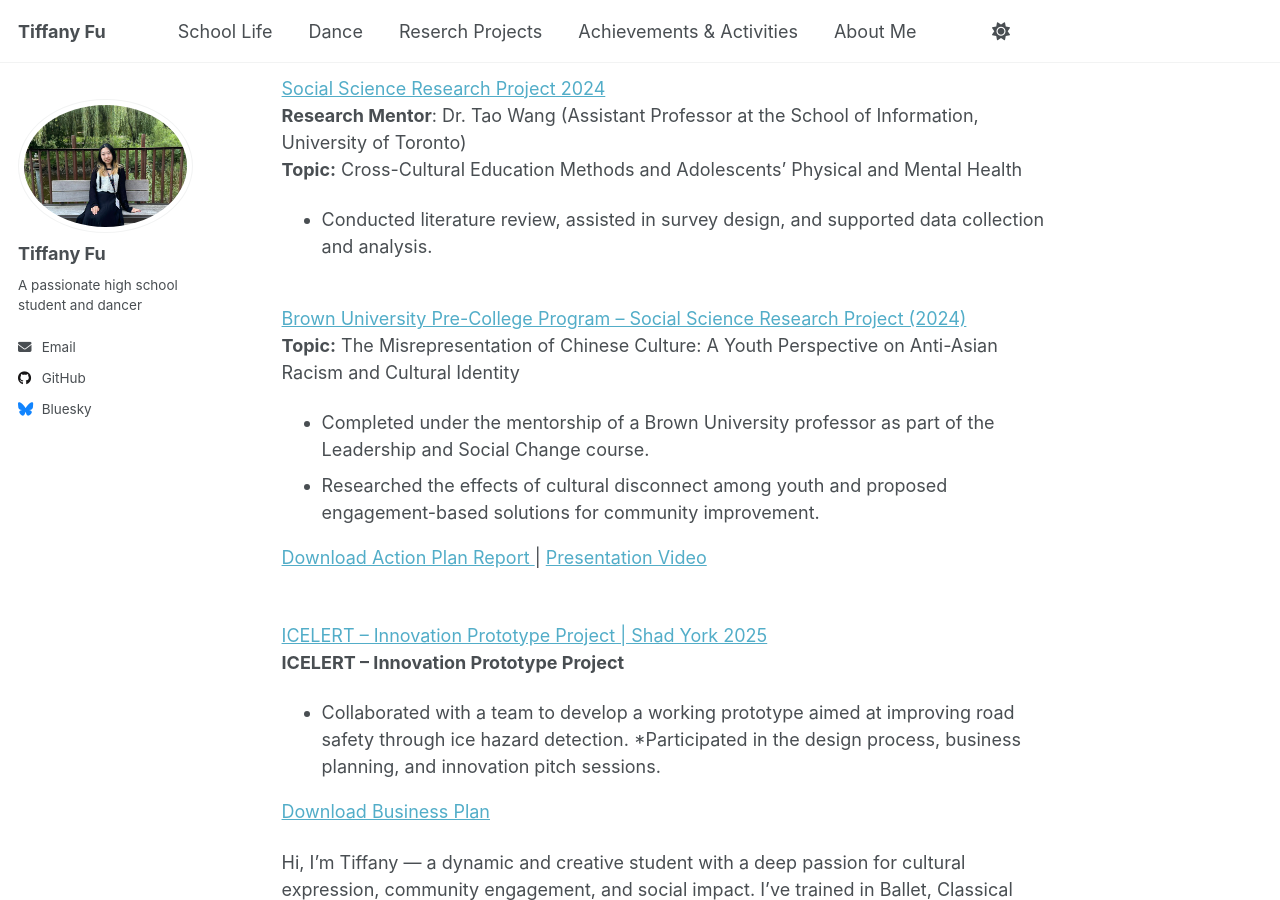
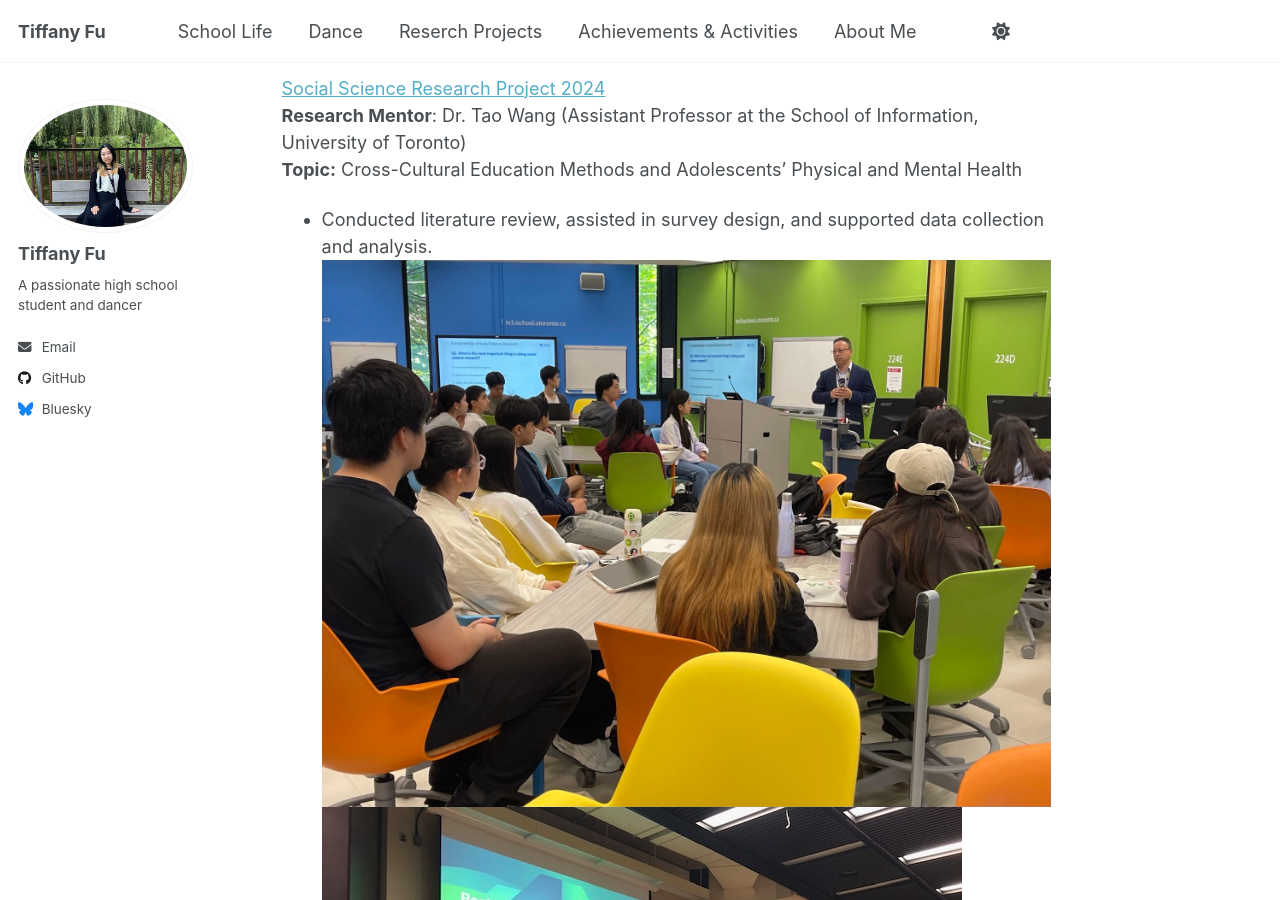
Before and after one commit to TiffanyJTFu/TiffanyFu, a Jekyll site: the page built from _pages/about.md, in a window 1280 px wide and 900 px high, scrolled down 642 px. Built offline with Jekyll 4.4.1, drawn with Linux system fonts in a browser that asks for light colours; a script that is not in the unit is left out.

Commit message:
Update about.md

```diff
--- a/_pages/about.md
+++ b/_pages/about.md
@@ -14,6 +14,8 @@ redirect_from:
 <br>**Research Mentor**: Dr. Tao Wang (Assistant Professor at the School of Information, University of Toronto)
 <br>**Topic:** Cross-Cultural Education Methods and Adolescents’ Physical and Mental Health
 * Conducted literature review, assisted in survey design, and supported data collection and analysis.
+![SocialScience11](https://tiffanyjtfu.github.io/TiffanyFu/images/socialscienceproject11.JPG)
+![SocialScience01](https://tiffanyjtfu.github.io/TiffanyFu/images/socialscienceproject1.jpg)
 
 <br><a href="https://tiffanyjtfu.github.io/TiffanyFu/teaching/SocialScienceResearchProject-1" target='_blank'>Brown University Pre-College Program – Social Science Research Project (2024)</a>
 <br>**Topic:** The Misrepresentation of Chinese Culture: A Youth Perspective on Anti-Asian Racism and Cultural Identity
```
